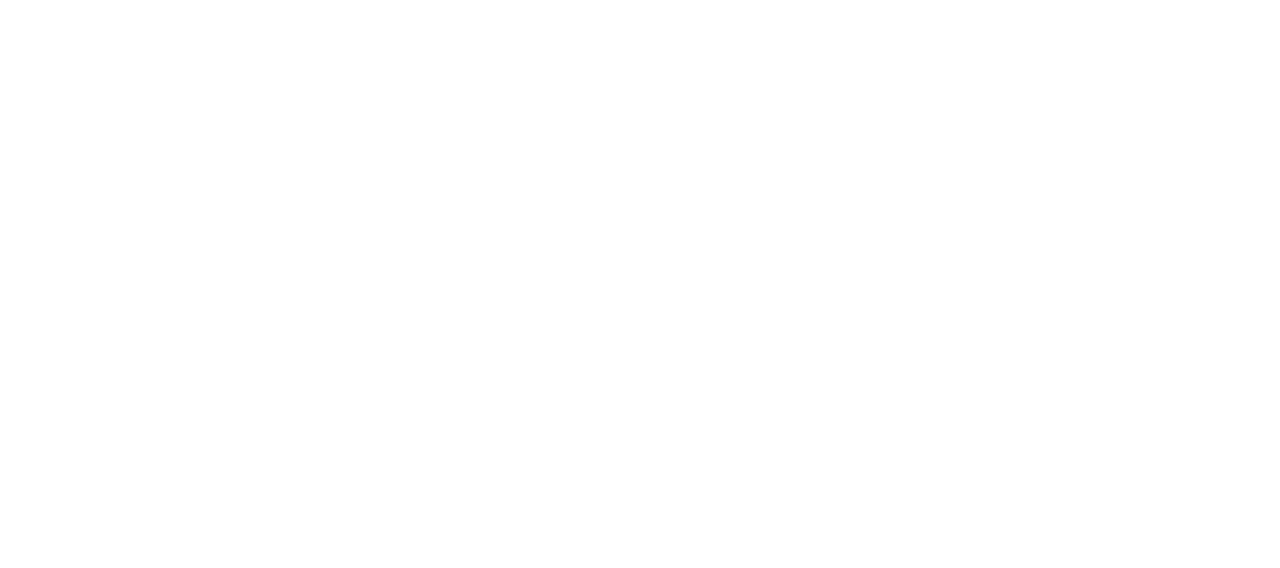
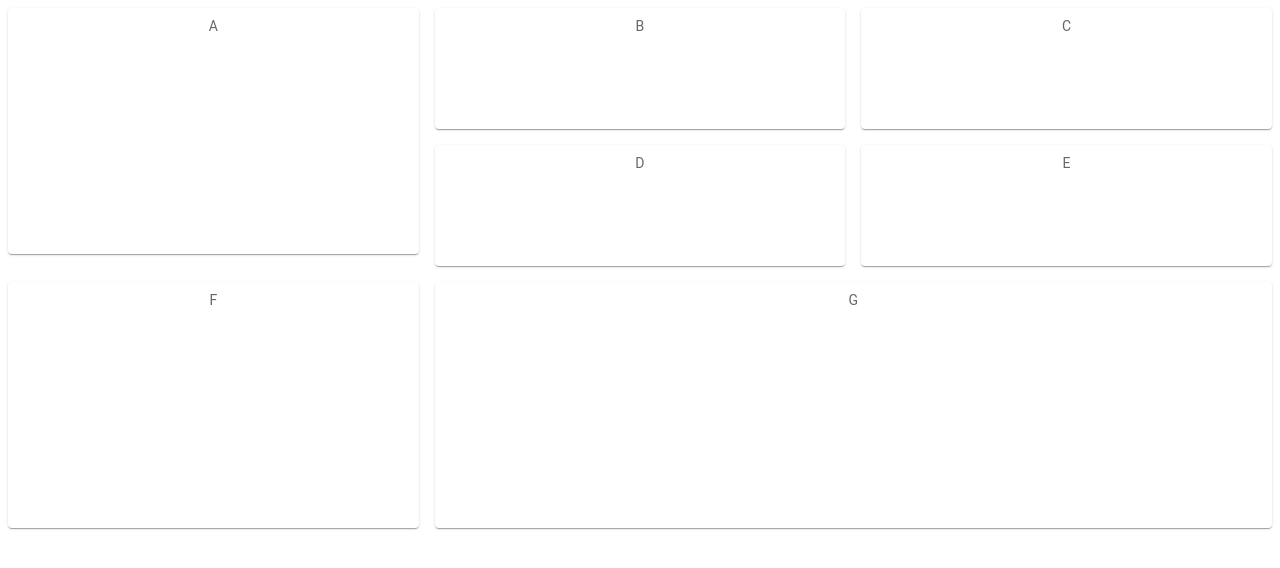
Before and after one commit to Fluffy-Fatec/Projeto-Integrador-Frontend, a React (Vite) app in the folder front-end/: page /grid in a window 1280 px wide. Before the commit this address had no page. Shown: the top 568 px of the page. Built offline with nearby package versions, Linux system fonts and the light colour scheme.

Commit message:
feat: FA-6 Desenvolvendo Grid da tela dashboard

```diff
--- a/front-end/src/Routes.jsx
+++ b/front-end/src/Routes.jsx
@@ -3,6 +3,7 @@
 import PaginaLogin from "./pages/Login";
 import Registration from "./pages/Registration";
 import Dashboard from "./pages/Menu";
+import Grid from "./pages/Grid";
 
 const useAuthentication = () => {
   const [authenticated, setAuthenticated] = useState(false);
@@ -51,6 +52,7 @@
     <BrowserRouter>
       <Routes>
         <Route path="/" element={<PaginaLogin />} />
+        <Route path="/grid" element={<Grid />} />
         <Route path={`/auth/register/${dynamicPath}`} element={<Registration />} />
         <Route
           path="/dashboard"
--- /dev/null
+++ b/front-end/src/components/Grid/index.jsx
@@ -0,0 +1,54 @@
+import * as React from 'react';
+import { styled } from '@mui/material/styles';
+import Box from '@mui/material/Box';
+import Paper from '@mui/material/Paper';
+import Grid from '@mui/material/Grid'
+
+const Item = styled(Paper)(({ theme }) => ({
+  backgroundColor: theme.palette.mode === 'dark' ? '#1A2027' : '#fff',
+  ...theme.typography.body2,
+  padding: theme.spacing(1),
+  textAlign: 'center',
+  color: theme.palette.text.secondary,
+  height: '105px', // Defina a altura desejada aqui
+}));
+
+export default function CSSGrid() {
+  return (
+    <Box sx={1}>
+
+      <Box display="grid" gridTemplateColumns="repeat(12, 1fr)" gap={2}>
+
+        <Box gridColumn="span 4" gridRow="1 / span 2"> {/* Defina gridRow para ocupar duas linhas */}
+          <Item sx={{ height: '230px' }}>A</Item> {/* Aumenta a altura do primeiro item */}
+        </Box>
+
+        <Box gridColumn="span 4">
+        <Item>B</Item>
+        </Box>
+
+        <Box gridColumn="span 4">
+          <Item>C</Item>
+        </Box>
+
+        <Box gridColumn="span 4">
+          <Item>D</Item>
+        </Box>
+
+        <Box gridColumn="span 4">
+          <Item>E</Item>
+        </Box>
+
+        <Box gridColumn="span 4">
+          <Item sx={{ height: '230px' }}>F</Item>
+        </Box>
+
+        <Box gridColumn="span 8">
+          <Item sx={{ height: '230px' }}>G</Item>
+        </Box>
+
+      </Box>
+
+    </Box>
+  );
+}
--- a/front-end/src/components/Menu/index.jsx
+++ b/front-end/src/components/Menu/index.jsx
@@ -25,6 +25,9 @@
 import TroubleshootIcon from '@mui/icons-material/Troubleshoot';
 import Brightness4Icon from '@mui/icons-material/Brightness4';
 import Brightness7Icon from '@mui/icons-material/Brightness7';
+import Paper from '@mui/material/Paper';
+import Grid from '@mui/material/Grid'
+
 
 const drawerWidth = 240;
 
@@ -147,6 +150,15 @@
         },
     },
 });
+
+const Item = styled(Paper)(({ theme }) => ({
+    backgroundColor: theme.palette.mode === 'dark' ? '#1A2027' : '#fff',
+    ...theme.typography.body2,
+    padding: theme.spacing(1),
+    textAlign: 'center',
+    color: theme.palette.text.secondary,
+    height: '105px', // Defina a altura desejada aqui
+}));
 
 export default function Menu() {
     const theme = useTheme();
@@ -318,9 +330,36 @@
                         </ListItem>
                     </List>
                 </Drawer>
-                <Box component="main" sx={{ p: 3 }}>
-                    {/* grids aqui */}
-                </Box>
+                <Box component="main" sx={{ p: 10 }}>
+    <Box sx={1}>
+        <Box display="grid" gridTemplateColumns={{ xs: 'repeat(1, 1fr)', md: 'repeat(2, 1fr)', lg: 'repeat(3, 1fr)' }} gap={2}>
+            <Box>
+            <Item sx={{ height: '230px', width: '100px' }}>A</Item>
+            </Box>
+            <Box>
+                <Item sx={{ height: '50px' }}>B</Item>
+            </Box>
+            <Box>
+                <Item sx={{ height: '50px' }}>C</Item>
+            </Box>
+            <Box>
+                <Item sx={{ height: '50px' }}>D</Item>
+            </Box>
+            <Box>
+                <Item sx={{ height: '50px' }}>E</Item>
+            </Box>
+            <Box>
+                <Item sx={{ height: '50px' }}>F</Item>
+            </Box>
+            <Box>
+                <Item sx={{ height: '50px' }}>G</Item>
+            </Box>
+        </Box>
+    </Box>
+</Box>
+
+
+
                 <IconButton
                     onClick={toggleDarkMode}
                     sx={{
--- /dev/null
+++ b/front-end/src/pages/Grid/Grid.css
@@ -0,0 +1,27 @@
+.grid-container {
+    display: flex;
+    flex-wrap: wrap;
+    justify-content: space-between;
+  }
+
+  .grid-item {
+    flex: 0 0 calc(33.33% - 10px); /* Defina a largura desejada para cada item */
+    margin-bottom: 20px; /* Espaçamento entre os itens */
+    background-color: #f0f0f0;
+    padding: 20px;
+    box-sizing: border-box;
+  }
+
+  /* Estilo para telas menores (por exemplo, dispositivos móveis) */
+  @media screen and (max-width: 768px) {
+    .grid-item {
+      flex-basis: calc(50% - 10px); /* Altere a largura para 50% em telas menores */
+    }
+  }
+
+  /* Estilo para telas ainda menores (por exemplo, dispositivos móveis em orientação paisagem) */
+  @media screen and (max-width: 480px) {
+    .grid-item {
+      flex-basis: 100%; /* Altere a largura para 100% em telas ainda menores */
+    }
+  }
--- /dev/null
+++ b/front-end/src/pages/Grid/index.jsx
@@ -0,0 +1,10 @@
+import React from "react";
+import Grid from "../../components/Grid";
+
+function GridPage() {
+  return (
+    <Grid/>
+  )
+}
+
+export default GridPage
```
